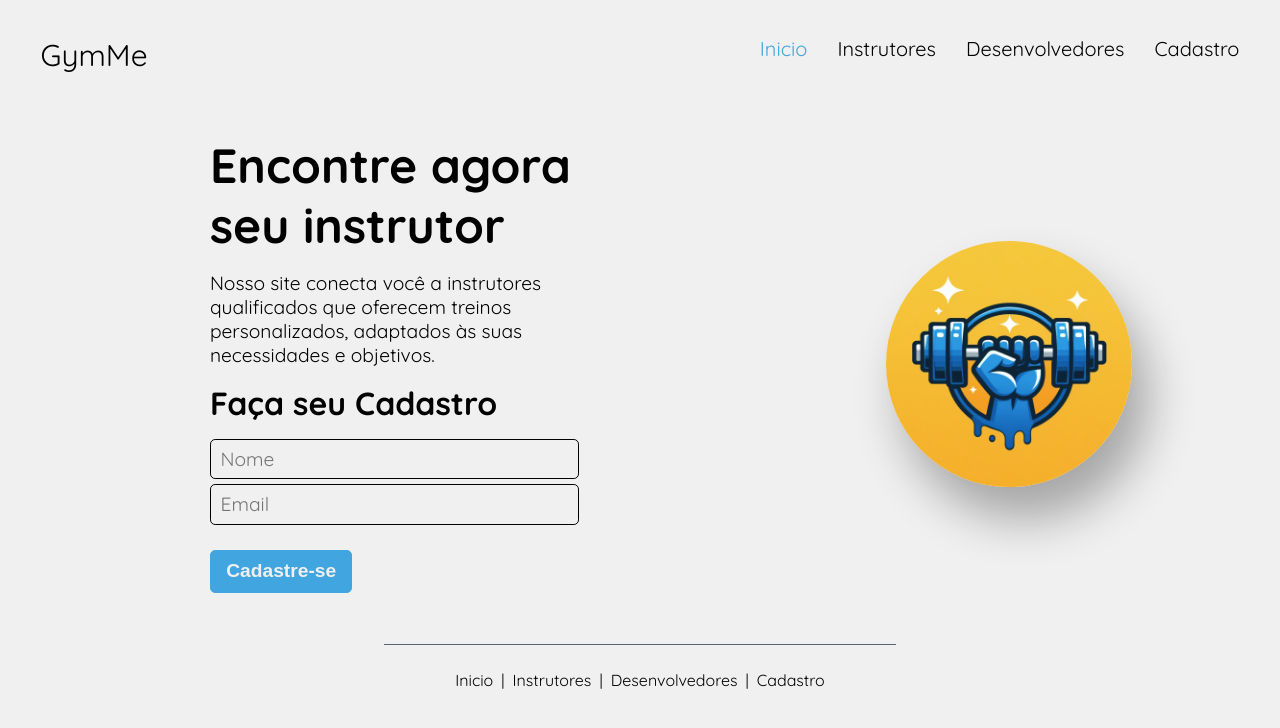
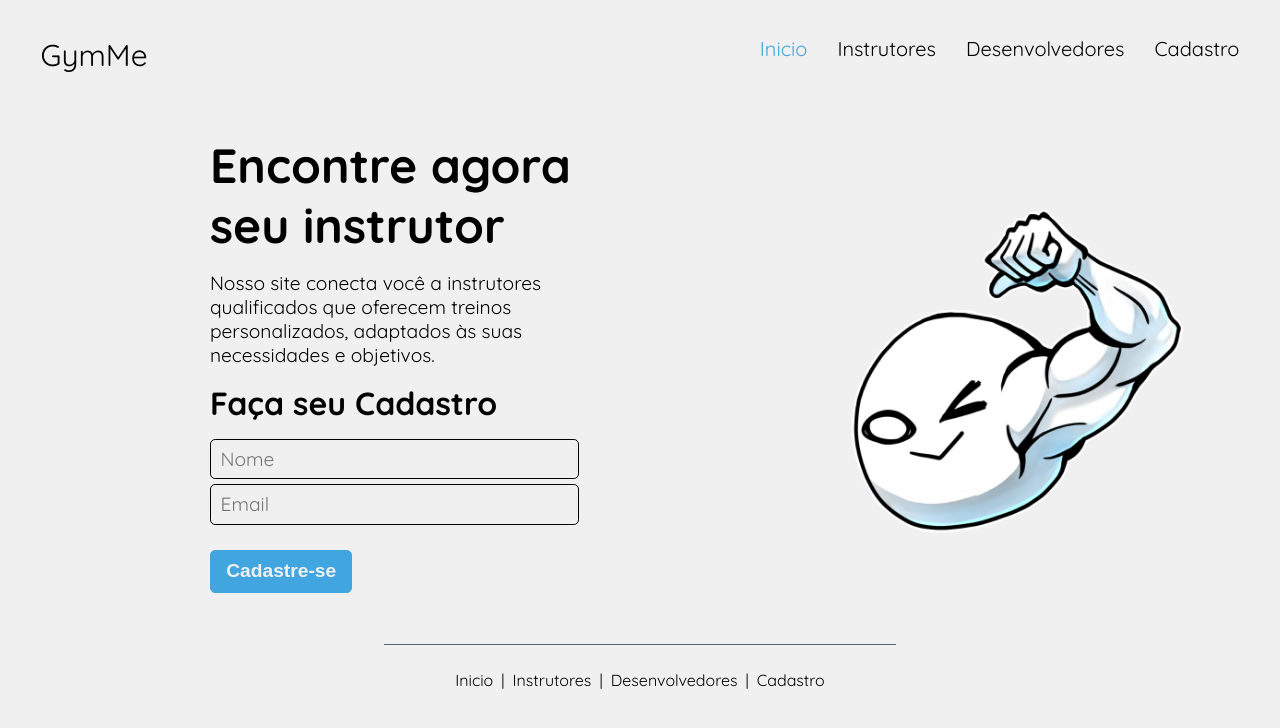
Before and after one commit to victorhfernandes/GymMe, a React (Vite) app: page / in a window 1280 px wide. Shown: the top 728 px of the page. Built offline with nearby package versions, Linux system fonts and the light colour scheme; the HTML template or start-up script is replaced by a standard one.

Commit message:
logo gymme

```diff
--- a/src/pages/Home/Home.css
+++ b/src/pages/Home/Home.css
@@ -40,9 +40,7 @@ input {
 }
 
 .logo {
-  width: 50%;
-  border-radius: 50%;
-  box-shadow: 1rem 2rem 3rem #00000050;
+  width: 75%;
 }
 
 .right {
@@ -97,8 +95,4 @@ button:active {
   .info-div {
     width: 95%;
   }
-
-  .right {
-    display: none;
-  }
 }
--- a/src/pages/Home/Home.tsx
+++ b/src/pages/Home/Home.tsx
@@ -1,5 +1,5 @@
 import "./Home.css";
-import logo from "../../assets/logo.jpg";
+import logo from "../../assets/gymme braço.png";
 import { useState } from "react";
 import { Link } from "react-router-dom";
 
```
Also changed, not shown: src/assets/gymme braço.png (added).
